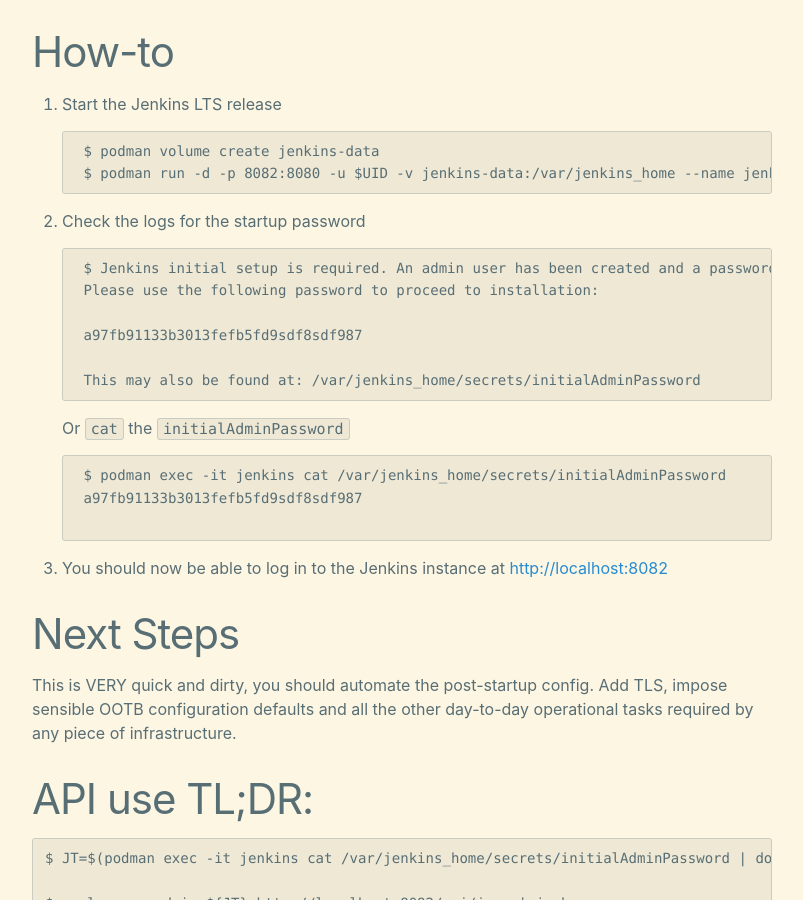
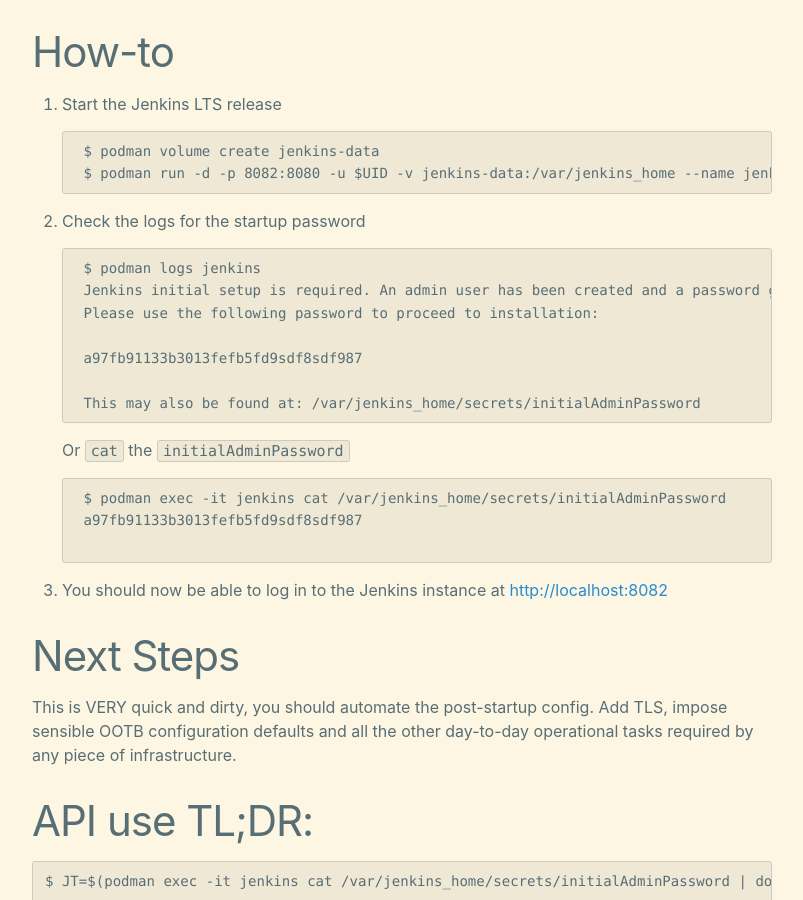
Before and after one commit to wmcdonald404/wmcdonald404.github.io, a Jekyll site: the page built from _posts/2025-04-15-jenkins-on-podman.md, in a window 1280 px wide and 900 px high, scrolled down 494 px. Shown: the whole window, without its empty margins (238-1041 px from the left). Built offline with Jekyll 4.4.1, drawn with Linux system fonts in a browser that asks for light colours.

Commit message:
Fix missing podman logs

````diff
--- a/_posts/2025-04-15-jenkins-on-podman.md
+++ b/_posts/2025-04-15-jenkins-on-podman.md
@@ -24,7 +24,8 @@ This is just a quick-and-dirty how-to to spin up a small Jenkins instance to tes
 2. Check the logs for the startup password
 
     ```
-    $ Jenkins initial setup is required. An admin user has been created and a password generated.
+    $ podman logs jenkins
+    Jenkins initial setup is required. An admin user has been created and a password generated.
     Please use the following password to proceed to installation:
 
     a97fb91133b3013fefb5fd9sdf8sdf987
````
